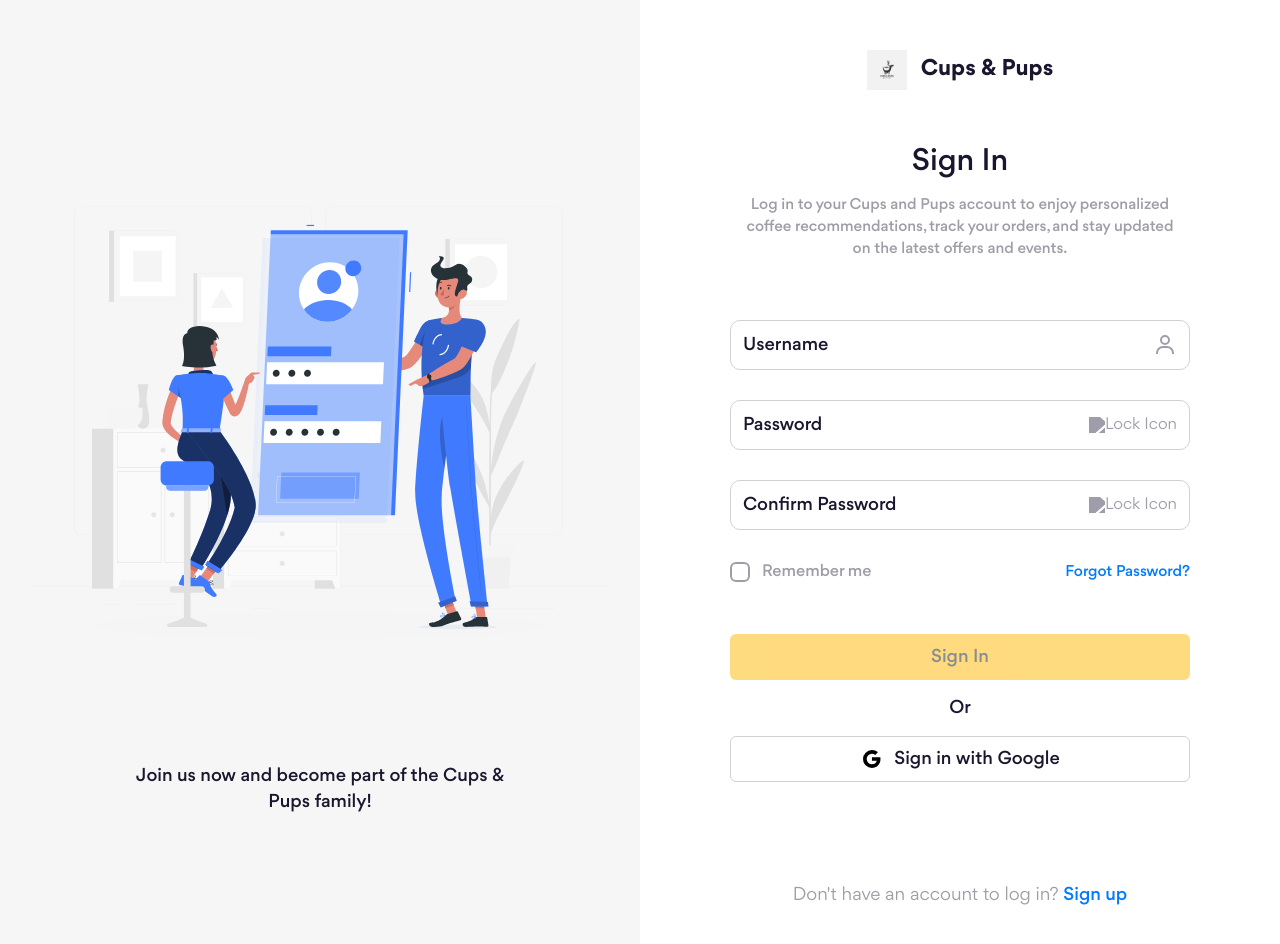
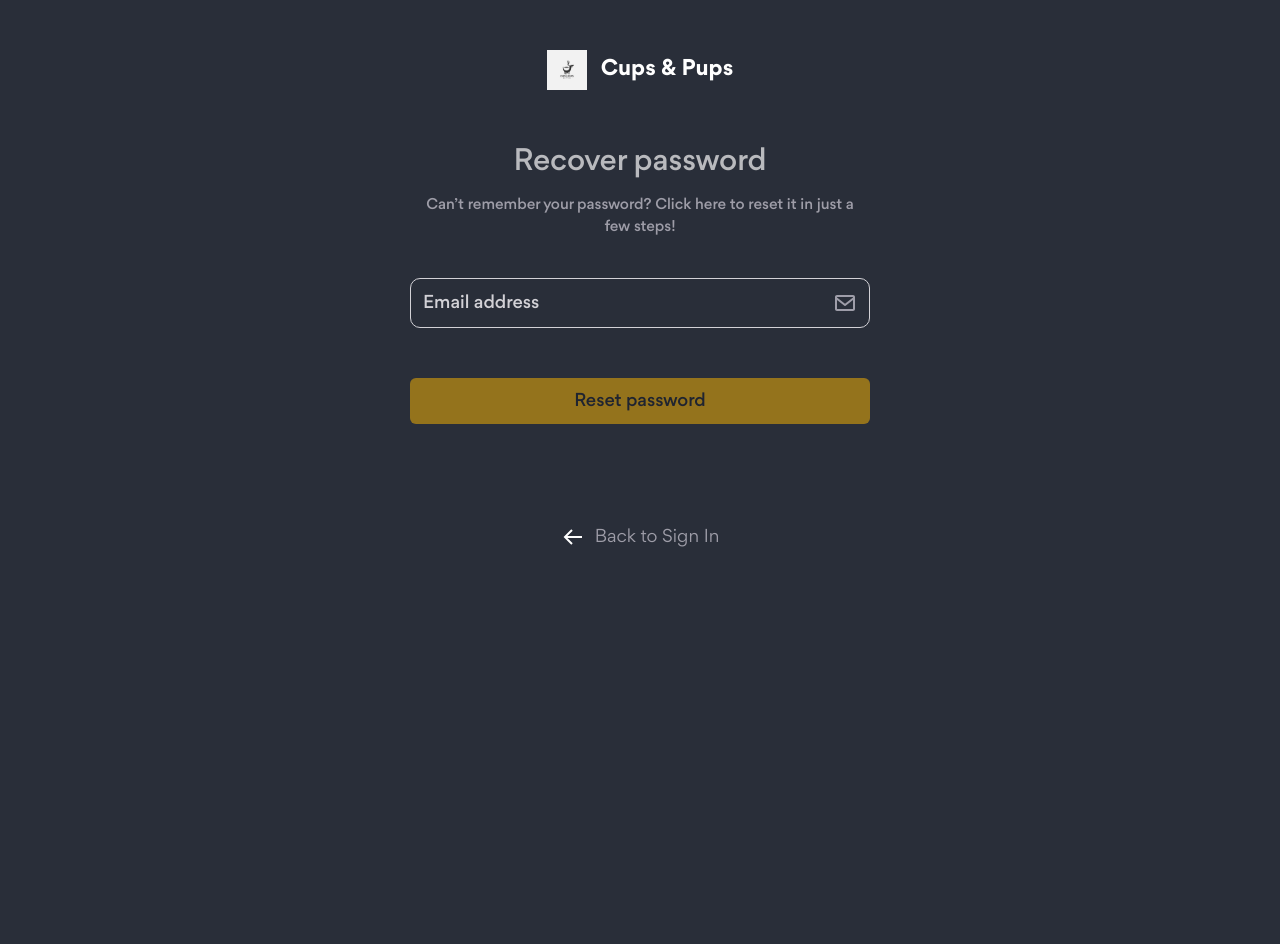
Before and after one commit to PhanTrung123/coffee-shop-web, a website: page forgot-password.html in a window 1280 px wide. After the commit the page ends 800 px from the top, so only its background shows below. Drawn offline with Linux system fonts and the light colour scheme.

Commit message:
Làm phần Forgot Password

```diff
--- a/forgot-password.html
+++ b/forgot-password.html
@@ -1,10 +1,9 @@
-<!-- FORM ĐĂNG NHẬP -->
 <!DOCTYPE html>
-<html lang="en">
+<html lang="en" class="dark">
   <head>
     <meta charset="UTF-8" />
     <meta name="viewport" content="width=device-width, initial-scale=1.0" />
-    <title>Sign Up | Coffee Shop</title>
+    <title>Reset Password | Cups & Pups</title>
     <!-- Favicon -->
     <link rel="icon" type="image/png" href="./assets/favicon/favicon-96x96.png" sizes="96x96" />
     <link rel="icon" type="image/svg+xml" href="./assets/favicon/favicon.svg" />
@@ -24,106 +23,53 @@
   <body>
     <!-- auth: xác thực -->
     <main class="auth">
-      <!-- Auth Intro -->
-      <div id="auth-intro" class="auth__intro">
-        <a href="./" class="logo auth__intro-logo d-none d-md-flex">
-          <img src="./assets/img/logo-cafe02.jpg" alt="" class="logo__img" />
-          <h1 class="logo__title">Cups & Pups</h1>
-        </a>
-        <img src="./assets/img/sigIn-signUp/sign-up.svg" alt="Join us" class="auth__intro-img" />
-        <p class="auth__intro-text">Join us now and become part of the Cups & Pups family!</p>
-        <button class="auth__intro-next d-none d-md-flex js-toggle" toggle-target="#auth-content">
-          <img src="./assets/icons/intro-auth/period.svg" alt="Now" class="auth__intro-page-now" />
-          <img src="./assets/icons/intro-auth/period.svg" alt="Then" class="auth__intro-page-then" />
-          <img src="./assets/icons/intro-auth/next-page.svg" alt="Next Page" />
-        </button>
-      </div>
-
       <!-- Auth Content -->
       <div id="auth-content" class="auth__content hide">
         <div class="auth__content-inner">
-          <a href="./" class="logo">
+          <a href="./sign-in.html" class="logo">
             <img src="./assets/img/logo-cafe02.jpg" alt="Cups & Pups Logo" class="logo__img" />
             <h1 class="logo__title">Cups & Pups</h1>
           </a>
-          <h1 class="auth__heading">Sign In</h1>
-          <p class="auth__desc">
-            Log in to your Cups and Pups account to enjoy personalized coffee recommendations, track your orders, and
-            stay updated on the latest offers and events.
-          </p>
+          <h1 class="auth__heading">Recover password</h1>
+          <p class="auth__desc">Can’t remember your password? Click here to reset it in just a few steps!</p>
 
-          <form action="./index-logined.html" class="form auth__form" novalidate>
+          <div class="auth__message message message--success d-none">
+            Email sent! Check your inbox to reset your password.
+          </div>
+          <form action="./forgot-password-emailed.html" class="form auth__form auth__form-forgot" novalidate>
             <div class="form__group">
               <div class="form__text-input">
-                <input type="text" id="username" name="username" placeholder="Username" class="form__input" required />
-                <img src="./assets/icons/user.svg" alt="User Icon" class="form__input-icon" />
-                <img
-                  src="./assets/icons/intro-auth/warning.svg"
-                  alt=""
-                  class="form__input-icon form__input-icon-warning"
-                />
-              </div>
-              <div class="form__error">Please enter your username!</div>
-            </div>
-
-            <div class="form__group">
-              <div class="form__text-input">
-                <input
-                  type="password"
-                  id="password"
-                  name="password"
-                  placeholder="Password"
-                  class="form__input"
-                  required
-                  minlength="6"
-                />
-                <img src="./assets/icons/lock.svg" alt="Lock Icon" class="form__input-icon" />
+                <input type="email" id="email" name="email" placeholder="Email address" class="form__input" required />
+                <img src="./assets/icons/mail.svg" alt="Mail Icon" class="form__input-icon" />
                 <img src="./assets/icons/intro-auth/warning.svg" alt="" class="form__input-icon-warning" />
               </div>
-              <div class="form__error">The password must be at least 6 characters long</div>
-            </div>
-
-            <div class="form__group">
-              <div class="form__text-input">
-                <input
-                  type="password"
-                  id="confirm-password"
-                  name="confirm-password"
-                  placeholder="Confirm Password"
-                  class="form__input"
-                  required
-                  minlength="6"
-                />
-                <img src="./assets/icons/lock.svg" alt="Lock Icon" class="form__input-icon" />
-                <img src="./assets/icons/intro-auth/warning.svg" alt="" class="form__input-icon-warning" />
-              </div>
-              <div class="form__error">The passwords entered do not match</div>
-            </div>
-
-            <div class="form__group form__group--inline">
-              <label class="form__checkbox">
-                <input type="checkbox" name="remember-me" id="remember-me" class="form__checkbox-input d-none" />
-                <span class="form__checkbox-label">Remember me</span>
-              </label>
-              <a href="./forgot-password.html" class="auth__link form__pull-right">Forgot Password?</a>
+              <div class="form__error">We cannot find your email.</div>
             </div>
 
             <div class="form__group auth__btn-group">
-              <button type="submit" class="btn btn--primary auth__btn form__submit-btn">Sign In</button>
-              <p class="auth__intro-text-choose">Or</p>
-              <button type="button" class="btn btn--outline auth__btn">
-                <img src="./assets/icons/google.svg" alt="Google Icon" class="btn__icon" />
-                Sign in with Google
-              </button>
+              <button type="submit" class="btn btn--primary auth__btn form__submit-btn">Reset password</button>
             </div>
           </form>
-          <p class="auth__text">
-            Don't have an account to log in? <a href="./sign-up.html" class="auth__link auth__text-link">Sign up</a>
-          </p>
+          <a href="./sign-in.html">
+            <p class="auth__text auth__text-forgot">
+              <img src="./assets/icons/intro-auth/back.svg" alt="" class="icon" />
+              Back to Sign In
+            </p>
+          </a>
         </div>
       </div>
     </main>
     <script>
+      document.addEventListener("DOMContentLoaded", function () {
+        const form = document.querySelector(".auth__form-forgot");
+        const successMessage = document.querySelector(".auth__message.message--success");
+        form.addEventListener("submit", function (event) {
+          event.preventDefault();
+          successMessage.classList.remove("d-none");
+          form.reset();
+        });
+      });
+
       window.dispatchEvent(new Event("template-loaded"));
     </script>
     <script src="./assets/js/sign-up.js"></script>
--- a/scss/components/_forms.scss
+++ b/scss/components/_forms.scss
@@ -74,7 +74,7 @@
   &__input {
     flex: 1;
     height: 100%;
-    font-size: 1.8rem;
+    font-size: 1.6rem;
     font-weight: 500;
     line-height: 145%;
 
--- a/scss/components/_index.scss
+++ b/scss/components/_index.scss
@@ -6,3 +6,4 @@
 @forward "./product-card";
 @forward "./filter-form";
 @forward "./forms";
+@forward "./message";
--- /dev/null
+++ b/scss/components/_message.scss
@@ -0,0 +1,14 @@
+.message {
+  width: 100%;
+  padding: 14px;
+  border-radius: 10px;
+  text-align: left;
+  font-size: 1.5rem;
+  font-weight: 500;
+  line-height: 145%;
+
+  &--success {
+    border-bottom: 4px solid #3b9650;
+    background: rgb(39 243 117 / 24%);
+  }
+}
--- a/scss/pages/_auth.scss
+++ b/scss/pages/_auth.scss
@@ -35,6 +35,7 @@
     }
 
     &-img {
+      width: var(--width);
       max-width: 100%;
     }
 
@@ -98,6 +99,10 @@
         padding: 32px 0;
       }
     }
+
+    &-icon-success {
+      display: flex;
+    }
   }
 
   &__heading {
@@ -126,12 +131,20 @@
     }
   }
 
+  &__message {
+    margin-top: 10px;
+  }
+
   &__form {
     margin-top: 30px;
     width: 100%;
 
     @include abstracts.screen(md) {
       margin-top: 0;
+    }
+
+    &-forgot {
+      margin-top: 10px;
     }
   }
 
@@ -176,10 +189,12 @@
   }
 
   &__text {
-    color: #9e9da8;
     margin-top: 100px;
-    font-size: 1.8rem;
-    line-height: 145%;
+
+    &-forgot {
+      display: flex;
+      gap: 10px;
+    }
 
     @include abstracts.screen(md) {
       margin-top: 60px;
@@ -193,4 +208,12 @@
       font-size: 1.6rem;
     }
   }
+
+  &__text,
+  &__text-forgot {
+    color: #9e9da8;
+    margin-top: 100px;
+    font-size: 1.8rem;
+    line-height: 145%;
+  }
 }
```
Also changed, not shown: sign-in.html (+1 -1 lines), sign-up.html (+1 -1 lines), assets/css/main.css, assets/icons/intro-auth/back.svg (added), assets/icons/intro-auth/check.svg (added), assets/img/sigIn-signUp/forgot password.svg (added), 1 other file.
